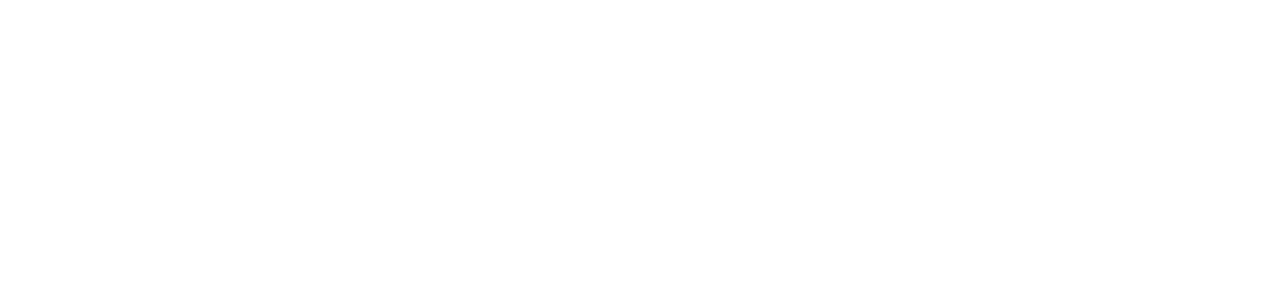
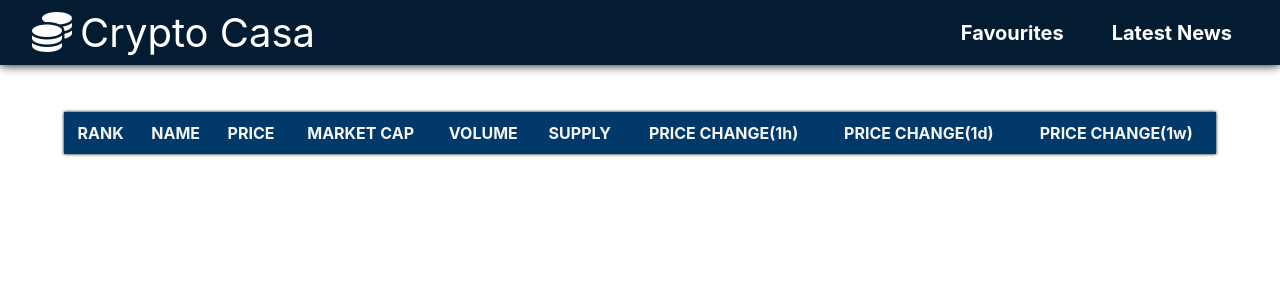
Before and after one commit to gaurav-prusty/crypto-listing-site, a React (Create React App) app: page /favourites in a window 1280 px wide. Before the commit this address had no page. Shown: the top 300 px of the page. Built offline with nearby package versions, Linux system fonts and the light colour scheme.

Commit message:
feat: fav icons

```diff
--- a/src/App.css
+++ b/src/App.css
@@ -119,3 +119,11 @@ tbody tr {
 .red {
   color: red;
 }
+
+.checked {
+  color: orange;
+}
+
+div i {
+  margin-right: 0.5rem;
+}
--- a/src/App.js
+++ b/src/App.js
@@ -1,15 +1,22 @@
 import {Routes, Route} from "react-router-dom";
 import './App.css';
 import Home from "./pages/Home";
-import Favorites from "./pages/Favorites";
+import Favourites from "./pages/Favourites";
+import { FavouriteContext } from "./contexts/FavouriteContext";
+import { useState } from "react";
 
 function App() {
+
+  let [favouriteCryptoArray, setFavouriteCryptoArray] = useState([]);
+
   return (
     <div className="App">
-      <Routes>
-        <Route path="/" element={<Home />} />
-        <Route path="/favorites" element={<Favorites />} />
-      </Routes>
+      <FavouriteContext.Provider value={{favouriteCryptoArray, setFavouriteCryptoArray}}>
+        <Routes>
+          <Route path="/" element={<Home />} />
+          <Route path="/favourites" element={<Favourites />} />
+        </Routes>
+      </FavouriteContext.Provider>
     </div>
   );
 }
--- a/src/components/Navbar.js
+++ b/src/components/Navbar.js
@@ -1,15 +1,27 @@
 import React from 'react';
+import { useNavigate } from 'react-router-dom';
 
 function Navbar() {
+
+    const navigate = useNavigate();
+
+    function goToHome() {
+        navigate('/');
+    }
+
+    function goToFavourites() {
+        navigate('/favourites');
+    }
+
     return (
         <nav className='nav'>
-            <div className='site-title'>
+            <div onClick={goToHome} className='site-title'>
             <i className="fa-solid fa-coins"></i>
             Crypto Casa
             </div>
             <ul>
-                <li>Favourites</li>
-                <li>Latest News</li>
+                <li onClick={goToFavourites} >Favourites</li>
+                <li onClick={(goToHome)} >Latest News</li>
             </ul>
         </nav>
 
--- a/src/components/TableItem.js
+++ b/src/components/TableItem.js
@@ -1,9 +1,24 @@
-import React from 'react';
+import React, { useContext, useState } from 'react';
+import { FavouriteContext } from '../contexts/FavouriteContext';
+import { fixedCryptoArray } from '../pages/Home';
 
 function TableItem(props) {
+
+  let {favouriteCryptoArray, setFavouriteCryptoArray} = useContext(FavouriteContext);
+
+  let [customClass, setCustomClass] = useState('fa fa-star');
+
+  function setFavourite(rank) {
+    if (customClass === 'fa fa-star') {
+      setCustomClass('fa fa-star checked');
+    } else if (customClass === 'fa fa-star checked') {
+      setCustomClass('fa fa-star');
+    }
+  }
+
   return (
     <tr>
-        <td>{props.rank}</td>
+      <td> <div onClick={()=> setFavourite(props.rank)} className='td-favourite'> <i className={customClass}></i>{props.rank}</div> </td>
       <td className='name flex-parent'> <img className='crypto-icon' src={props.icon} /> {props.name}</td>
       <td>${parseFloat(props.price).toFixed(2)}</td>
       <td>${(Math.abs(props.marketCap) / 1e9).toFixed(2)} B</td>
--- /dev/null
+++ b/src/contexts/CryptoContext.js
@@ -0,0 +1,4 @@
+import { createContext } from "react";
+
+
+export let CryptoContext = createContext(null);
--- /dev/null
+++ b/src/contexts/FavouriteContext.js
@@ -0,0 +1,4 @@
+import { createContext } from "react";
+
+
+export let FavouriteContext = createContext(null);
--- a/src/pages/Favorites.js
+++ /dev/null
@@ -1,11 +0,0 @@
-import React from 'react';
-
-function Favorites() {
-    return (
-        <div className='favorites'>
-            <h1>Favorites Page</h1>
-        </div>
-    );
-}
-
-export default Favorites;
--- /dev/null
+++ b/src/pages/Favourites.js
@@ -0,0 +1,33 @@
+import React from 'react';
+import Navbar from '../components/Navbar';
+
+function Favourites() {
+
+
+    return (
+        <div className='favourites'>
+            <Navbar />
+
+            <table className='crypto-table table'>
+                <thead>
+                    <tr>
+                        <th>RANK</th>
+                        <th>NAME</th>
+                        <th>PRICE</th>
+                        <th>MARKET CAP</th>
+                        <th>VOLUME</th>
+                        <th>SUPPLY</th>
+                        <th>PRICE CHANGE(1h)</th>
+                        <th>PRICE CHANGE(1d)</th>
+                        <th>PRICE CHANGE(1w)</th>
+                    </tr>
+                </thead>
+            </table>
+
+
+
+        </div>
+    );
+}
+
+export default Favourites;
--- a/src/pages/Home.js
+++ b/src/pages/Home.js
@@ -4,9 +4,14 @@ import axios from 'axios';
 import TableItem from '../components/TableItem';
 
 
+export let fixedCryptoArray = [];
+
 function Home() {
 
   const cryptoUrl = `https://api.coinstats.app/public/v1/coins?skip=0&limit=30&currency=USD`;
+
+
+
   let [cryptoArray, setCryptoArray] = useState([]);
   let [sortOrder, setSortOrder] = useState('ASC');
   let [customClass, setCustomClass] = useState('');
@@ -17,32 +22,28 @@ function Home() {
   function fetchCryptoData(url) {
     axios.get(url)
     .then(res=> {
-        setCryptoArray(res.data.coins)
+        fixedCryptoArray = res.data.coins;
+        setCryptoArray(res.data.coins);
     })
   }
 
   useEffect(()=> {
-    fetchCryptoData(cryptoUrl)
+    fetchCryptoData(cryptoUrl);
     }, []);
 
   function sortByKey(array, key) {
     return array.sort((a, b)=>
-  {
-    var x = a[key];
-    var y = b[key];
-    return ((x < y) ? -1 : ((x > y) ? 1 : 0));
-  });
-  }
+    {
+      var x = a[key];
+      var y = b[key];
+      return ((x < y) ? -1 : ((x > y) ? 1 : 0));
+    })
+    }
 
   function sorter(key) {
     var temp = Array(9).fill('none');
     temp[headEnum[key]] = 'block';
-    console.log(temp);
     setDisplaySortIcon([...temp]);
-
-
-
-
 
     if (sortOrder === 'ASC') {
       setCustomClass("fa-solid fa-sort-down");
```
Lines whose indentation alone changed are shown as unchanged.
